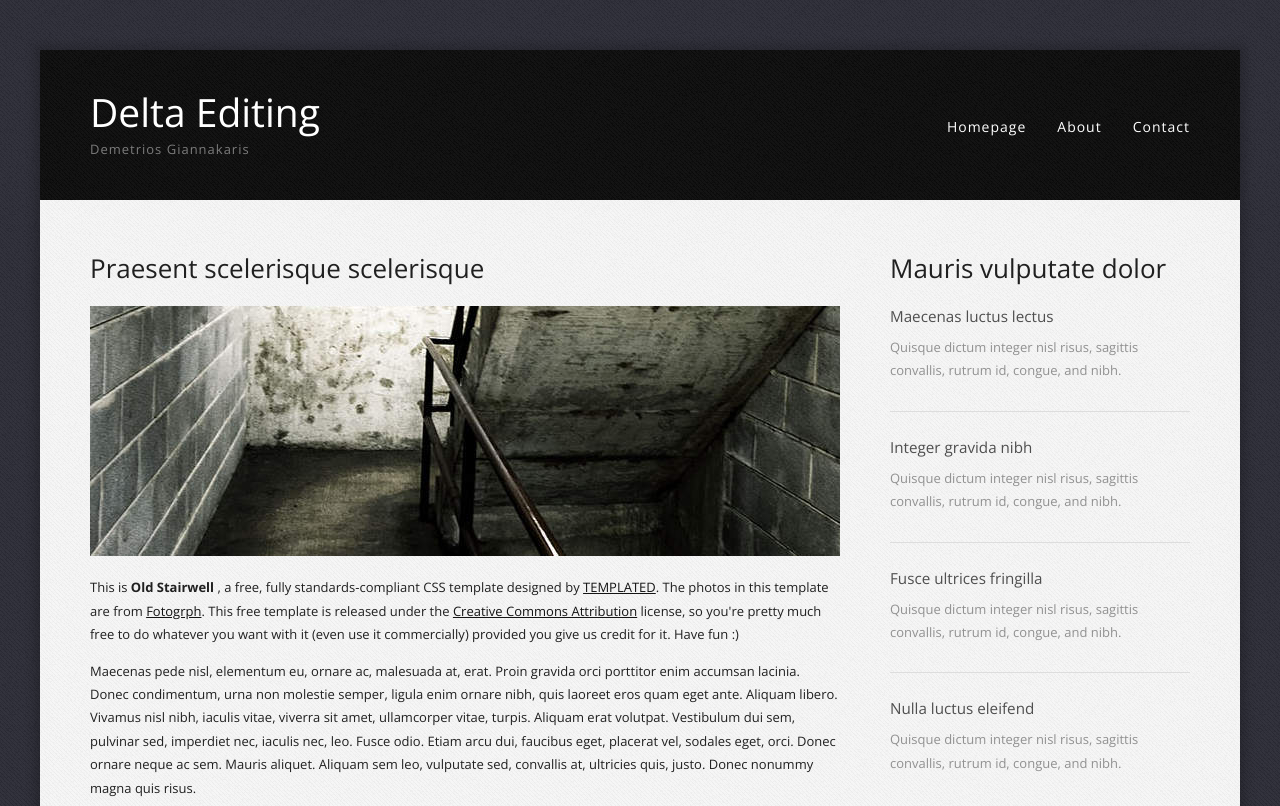
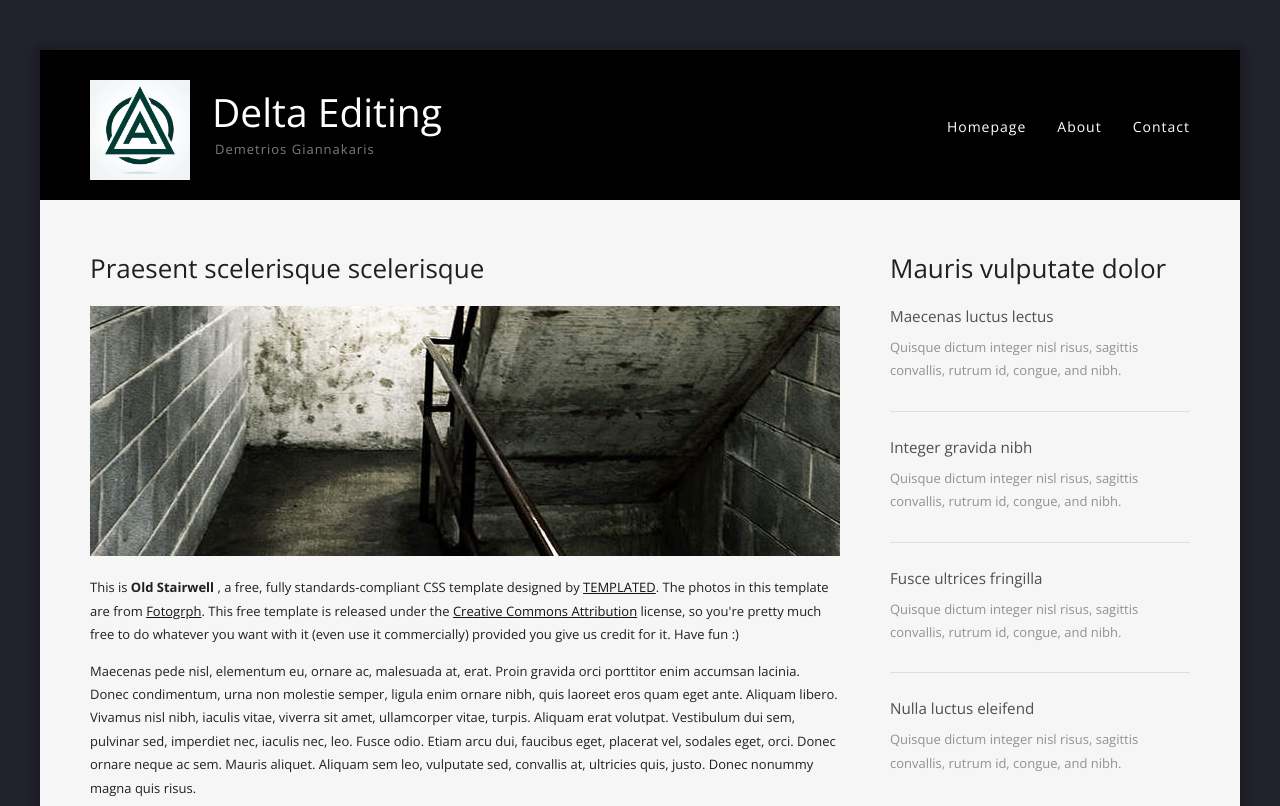
Before and after one commit to lipsotiko/delta-editing, a plain HTML site: page index.html in a window 1280 px wide. Shown: the top 806 px of the page. Drawn offline with nearby package versions, Linux system fonts and the light colour scheme.

Commit message:
Add logo

```diff
--- a/default.css
+++ b/default.css
@@ -95,9 +95,14 @@ hr {
 
 #logo
 {
+	display: flex;
 	float: left;
-	width: 350px;
+	width: 388px;
 	padding: 30px 0px 0px 50px;
+}
+
+#logo img {
+	margin-right: 22px;
 }
 
 #logo h1
@@ -116,7 +121,7 @@ hr {
 #logo p
 {
 	display: block;
-	padding: 0px 0px 0px 0px;
+	padding: 0px 0px 0px 3px;
 	letter-spacing: 1px;
 	font-size: 1em;
 	color: #7C7C7C;
--- a/index.html
+++ b/index.html
@@ -16,8 +16,11 @@
     <div id="wrapper">
       <div id="header">
         <div id="logo">
-          <h1><a href="#">Delta Editing</a></h1>
-          <p>Demetrios Giannakaris</p>
+          <img src="images/logo.jpg" width="100" height="100" alt="" />
+          <div>
+            <h1><a href="#">Delta Editing</a></h1>
+            <p>Demetrios Giannakaris</p>
+          </div>
         </div>
         <div id="menu">
           <ul>
```
Also changed, not shown: images/img01.png (deleted), images/logo.jpg (added).
